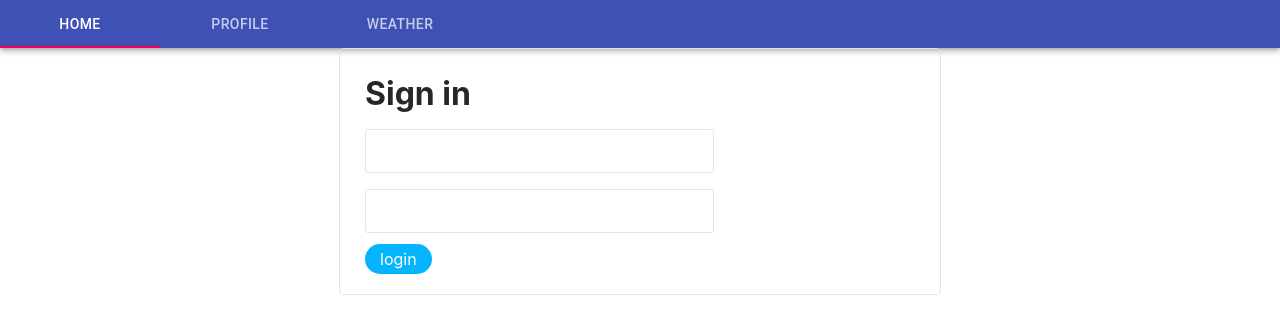
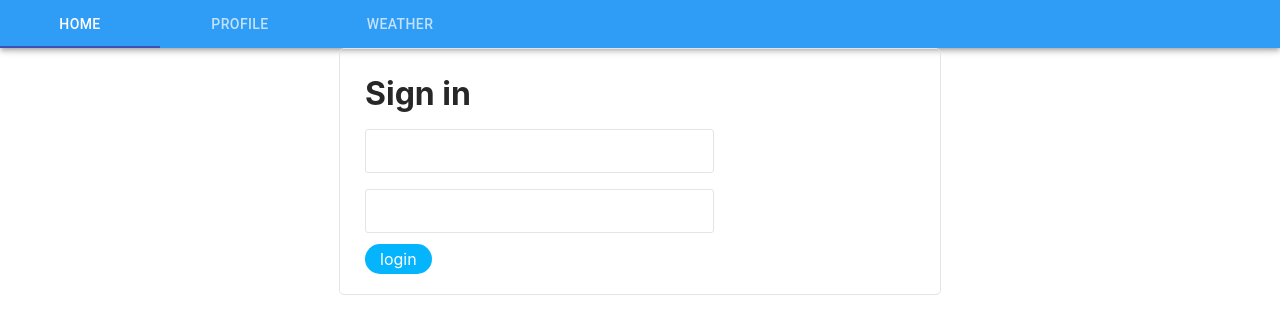
Before and after one commit to Ruila/react-pratice, a React (Create React App) app in the folder hello-world/: page /#/login in a window 1280 px wide. Shown: the top 334 px of the page. Built offline with nearby package versions, Linux system fonts and the light colour scheme; no server answers.

Commit message:
chang nav color

```diff
--- a/hello-world/src/components/nav.js
+++ b/hello-world/src/components/nav.js
@@ -48,7 +48,7 @@ class Nav extends Component  {
                 </ul>
                 <hr /> */}
                 <AppBar position="static">
-                  <Tabs value={this.state.current} onChange={this.handleChange} aria-label="simple tabs example">
+                  <Tabs value={this.state.current} onChange={this.handleChange} aria-label="simple tabs example" indicatorColor="primary">
                     <Tab label="Home" value={this.state.value[0]} component={Link} to={this.state.value[0]}/>
                     <Tab label="Profile" value="/profile" component={Link} to={this.state.value[1]} />
                     <Tab label="Weather" value="/weather" component={Link} to={this.state.value[2]} />
--- a/hello-world/src/css/style.css
+++ b/hello-world/src/css/style.css
@@ -186,3 +186,7 @@ button{
     color: red;
     margin-left: 30px;
 }
+
+.m-nav .MuiAppBar-colorPrimary {
+    background-color: #2f9cf5;
+}
```
